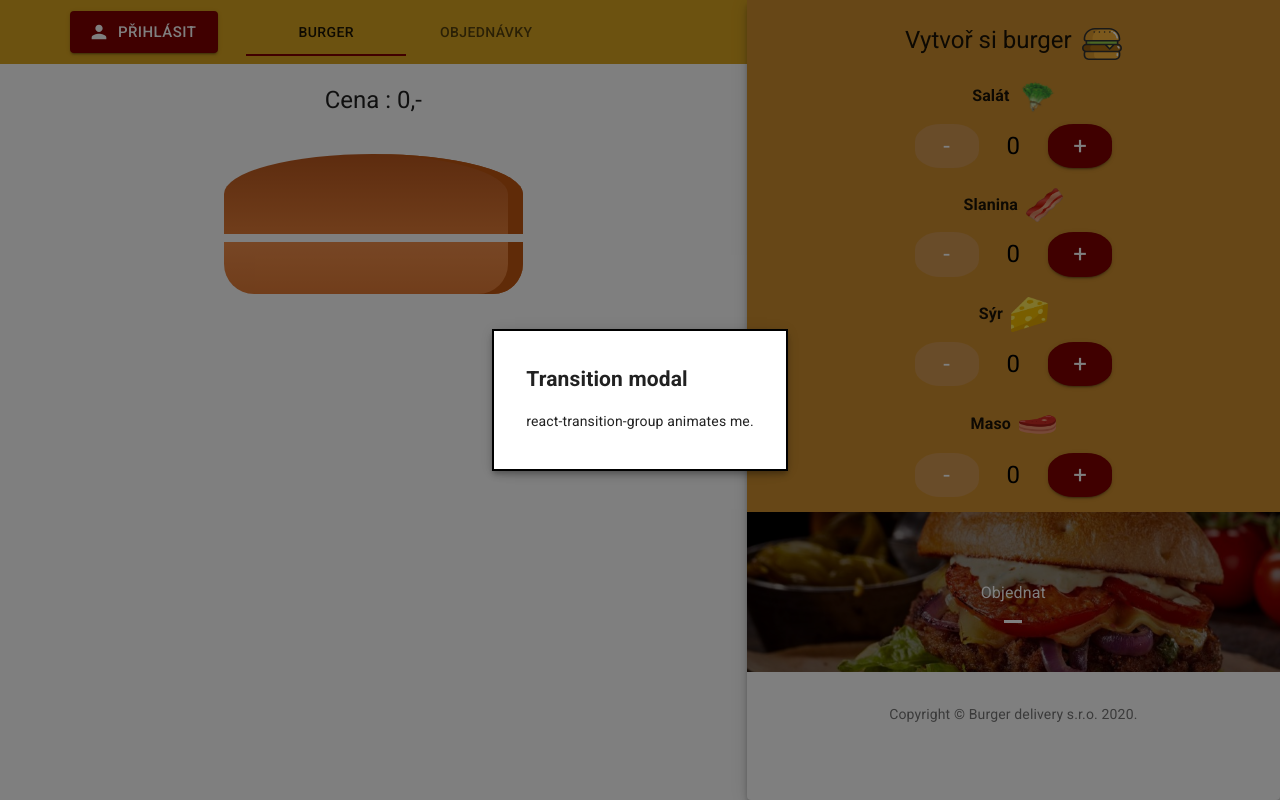
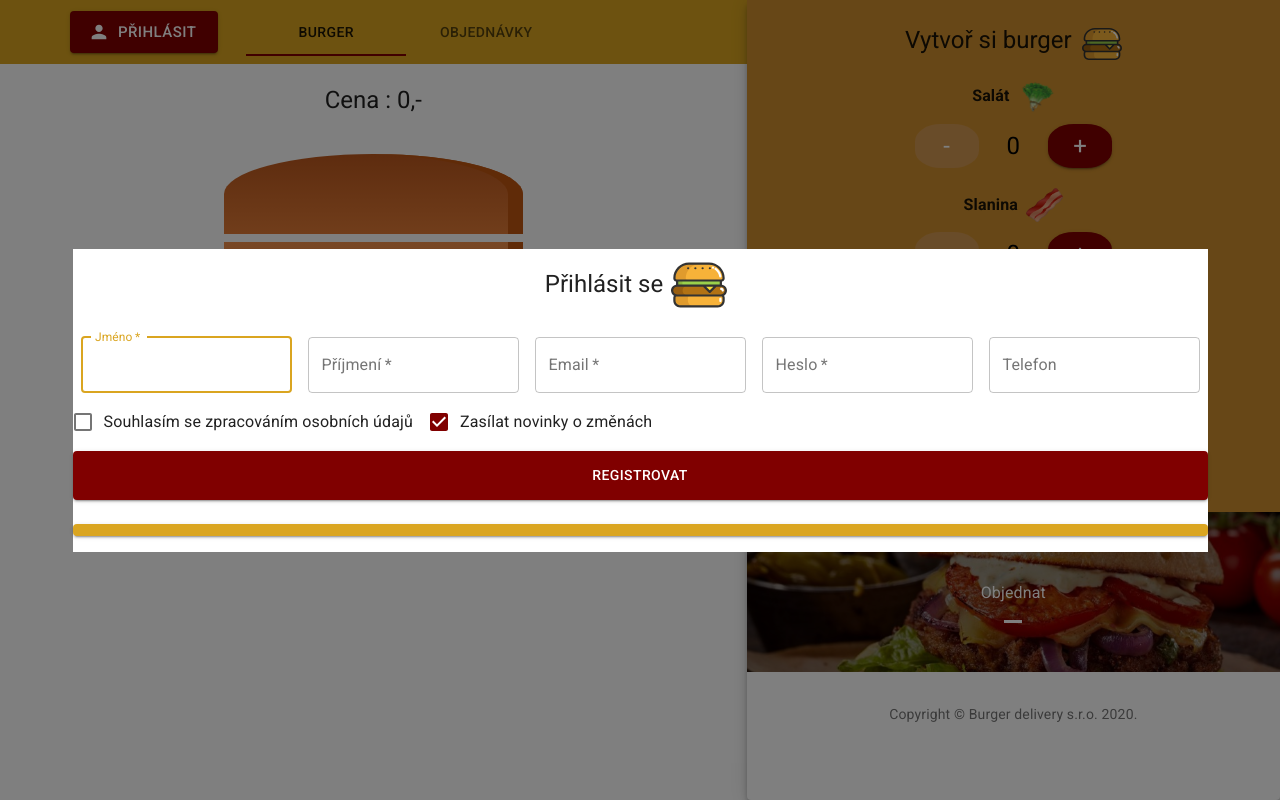
Before and after one commit to balacek/burger_delivery_semestral_work, a Next.js app in the folder frontend/: page /createOrder in a window 1280 px wide. Both pictures are taken after a click on the button "Objednat". Built offline with nearby package versions, Linux system fonts and the light colour scheme.

Commit message:
adding api api call to registration

```diff
--- a/frontend/package.json
+++ b/frontend/package.json
@@ -1,10 +1,12 @@
 {
+  "proxy": "http://localhost/",
   "name": "frontend",
   "version": "4.0.0",
   "private": true,
   "dependencies": {
     "@material-ui/core": "latest",
     "@material-ui/icons": "^4.11.2",
+    "axios": "^0.21.1",
     "clsx": "latest",
     "next": "latest",
     "prop-types": "latest",
--- a/frontend/src/common/buildControls/BuildControls.js
+++ b/frontend/src/common/buildControls/BuildControls.js
@@ -98,7 +98,7 @@ const buildControls = (props) => {
         }}
       >
         <Fade in={open}>
-          <ModalContent />
+          <ModalContent close={() => setOpen(false)}/>
         </Fade>
       </Modal>
 
--- a/frontend/src/common/modalContent/ModalContent.js
+++ b/frontend/src/common/modalContent/ModalContent.js
@@ -1,17 +1,112 @@
-import React  from 'react';
+import React from "react";
 
-import useStyles from './ModalContent_Styles';
+import TextField from "@material-ui/core/TextField";
+import Avatar from "@material-ui/core/Avatar";
+import FormControlLabel from "@material-ui/core/FormControlLabel";
+import Checkbox from "@material-ui/core/Checkbox";
+import Button from "@material-ui/core/Button";
+import Box from "@material-ui/core/Box";
+import Typography from "@material-ui/core/Typography";
 
-const modalContent = () => {
+import useStyles from "./ModalContent_Styles";
 
-    const classes = useStyles();
+const modalContent = (props) => {
+  const classes = useStyles();
 
-    return (
-        <div className={classes.paper}>
-            <h2 id="transition-modal-title">Transition modal</h2>
-            <p id="transition-modal-description">react-transition-group animates me.</p>
-          </div>
-    )
-}
+  return (
+    <div className={classes.paper}>
+      <div style={{ display: "inline-flex" }}>
+        <Typography component="h1" variant="h5" style={{ margin: "auto" }}>
+          Přihlásit se
+        </Typography>
+        <Avatar
+          className={classes.avatar}
+          variant="square"
+          src="assets/svg/burger.svg"
+        />
+      </div>
+      <form className={classes.form} noValidate>
+        <div style={{ textAlign: "center" }}>
+          <TextField
+            variant="outlined"
+            margin="normal"
+            required
+            id="name"
+            label="Jméno"
+            name="name"
+            autoFocus
+            className={classes.textfield}
+          />
+
+          <TextField
+            variant="outlined"
+            margin="normal"
+            required
+            name="surname"
+            label="Příjmení"
+            type="text"
+            id="surname"
+            className={classes.textfield}
+          />
+          <TextField
+            variant="outlined"
+            margin="normal"
+            required
+            name="email"
+            label="Email"
+            type="text"
+            id="email"
+            className={classes.textfield}
+          />
+          <TextField
+            variant="outlined"
+            margin="normal"
+            required
+            name="password"
+            label="Heslo"
+            type="password"
+            id="password"
+            autoComplete="current-password"
+            className={classes.textfield}
+          />
+          <TextField
+            variant="outlined"
+            margin="normal"
+            name="tel"
+            label="Telefon"
+            type="tel"
+            id="tel"
+            className={classes.textfield}
+          />
+        </div>
+        <FormControlLabel
+          control={<Checkbox value="remember" color="secondary" />}
+          label="Souhlasím se zpracováním osobních údajů"
+        />
+        <FormControlLabel
+          control={<Checkbox value="remember" color="secondary" checked />}
+          label="Zasílat novinky o změnách"
+        />
+        <Button
+          type="submit"
+          fullWidth
+          variant="contained"
+          color="secondary"
+          className={classes.submit}
+        >
+          Registrovat
+        </Button>
+        <Button
+          type="back"
+          fullWidth
+          variant="contained"
+          color="primary"
+          className={classes.back}
+          onClick={() => props.changeStepCallback(1)}
+        ></Button>
+      </form>
+    </div>
+  );
+};
 
 export default modalContent;
--- a/frontend/src/common/modalContent/ModalContent_Styles.js
+++ b/frontend/src/common/modalContent/ModalContent_Styles.js
@@ -1,17 +1,32 @@
-import { makeStyles } from '@material-ui/core/styles';
+import { makeStyles } from "@material-ui/core/styles";
 
 const useStyles = makeStyles((theme) => ({
-    modal: {
-      display: 'flex',
-      alignItems: 'center',
-      justifyContent: 'center',
-    },
-    paper: {
-      backgroundColor: theme.palette.background.paper,
-      border: '2px solid #000',
-      boxShadow: theme.shadows[5],
-      padding: theme.spacing(2, 4, 3),
-    },
-  }));
+  form: {
+    width: "100%", // Fix IE 11 issue.
+    marginTop: theme.spacing(1),
+  },
+  avatar: {
+    margin: theme.spacing(1),
+    width: theme.spacing(7),
+    height: theme.spacing(7),
+  },
+  paper: {
+    margin: theme.spacing(1, 4, 1, 4),
+    display: "flex",
+    flexDirection: "column",
+    alignItems: "center",
+    backgroundColor: theme.palette.background.paper
+  },
+  textfield: {
+    margin: theme.spacing(1),
+  },
+  submit: {
+    height: "3.5em",
+    margin: theme.spacing(1, 0, 2),
+  },
+  back: {
+    margin: theme.spacing(1, 0, 2),
+  },
+}));
 
-  export default useStyles;
+export default useStyles;
```
Also changed, not shown: frontend/src/registerComponent/RegisterComponent.js (+38 -3 lines), 1 other file (tests, documents, lock files or other folders).
